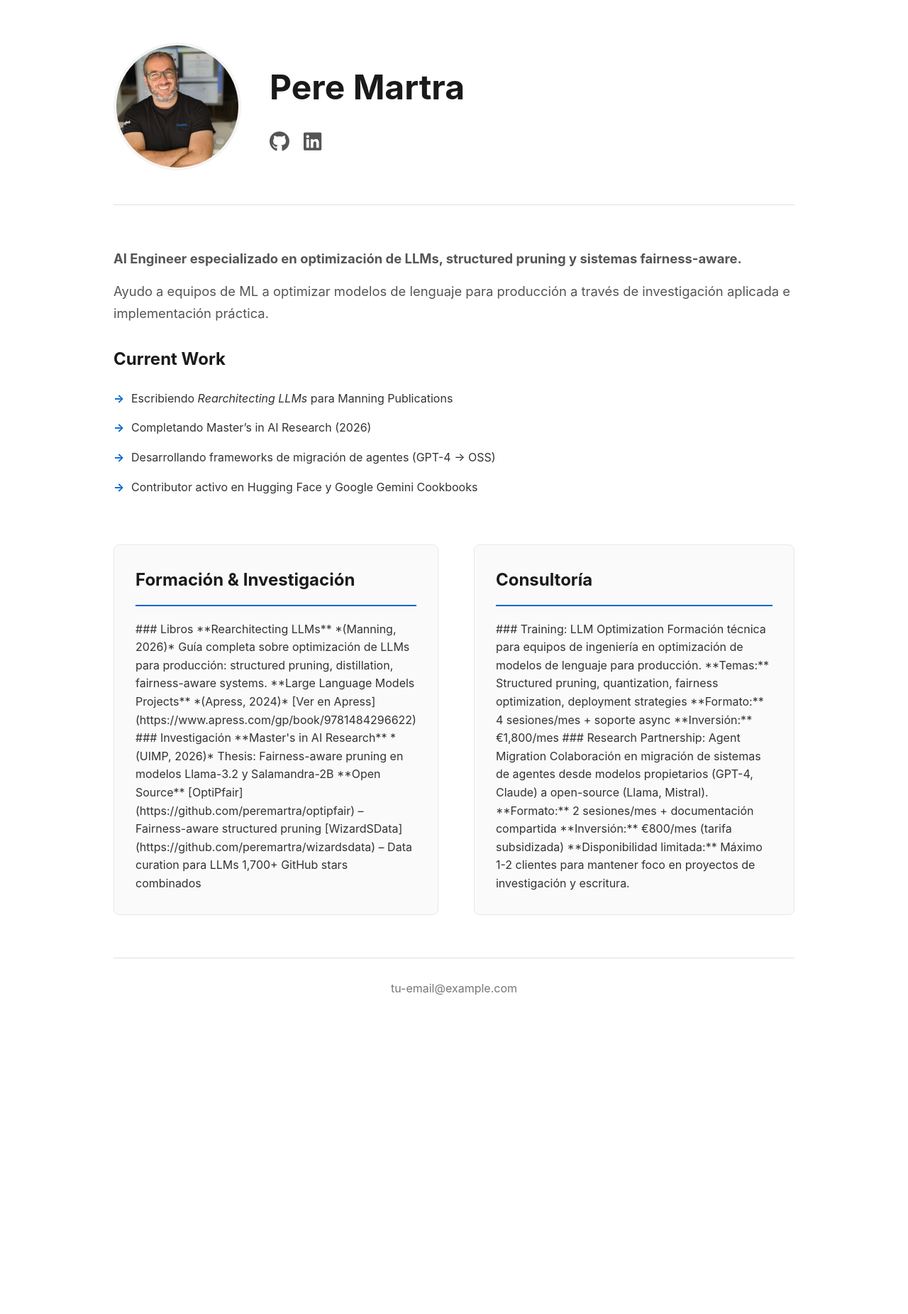
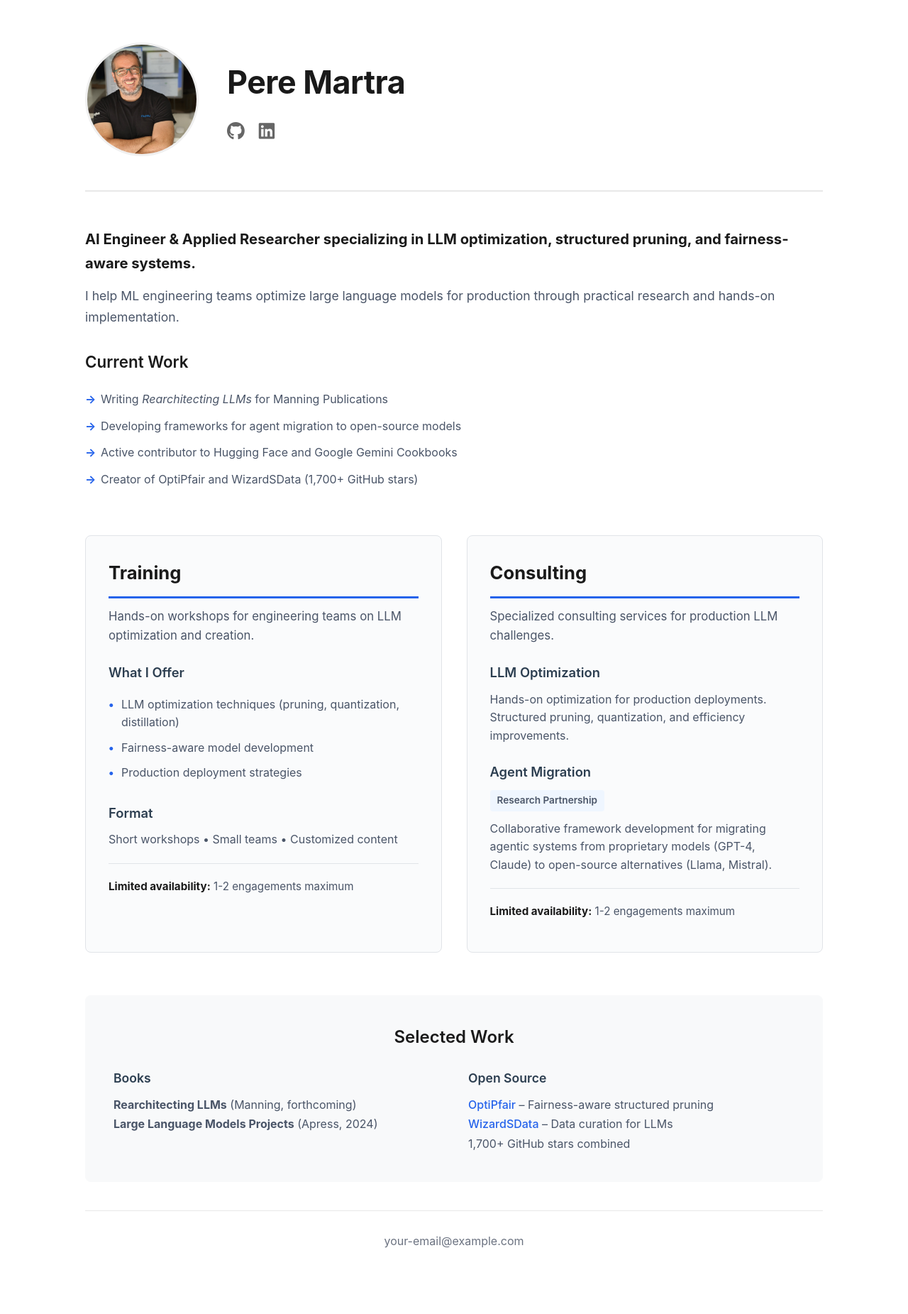
Before and after one commit to peremartra/peremartra.github.io, a Jekyll site: the page built from index.md, in a window 1280 px wide. Shown: the whole page at 71% size. Built offline with Jekyll 4.4.1, drawn with Linux system fonts in a browser that asks for light colours; before the commit the page ends 1495 px from its top, so only the background shows below that.

Commit message:
Add files via upload

```diff
--- a/_config.yml
+++ b/_config.yml
@@ -1,28 +1,27 @@
-# Site settings
+# Site Settings
 title: Pere Martra
 description: >-
-  AI Engineer especializado en optimización de LLMs, structured pruning
-  y sistemas fairness-aware.
+  AI Engineer & Applied Researcher specializing in LLM optimization,
+  structured pruning, and fairness-aware systems.
 
 baseurl: ""
 url: "https://peremartra.github.io"
 
-# Author info
+# Author
 author:
   name: Pere Martra
-  email: tu-email@example.com
+  email: your-email@example.com
 
-# Social usernames (sin @ ni URLs completas)
+# Social Links (username only, no @ or full URLs)
 github_username: peremartra
-linkedin_username: tu-linkedin-username
-twitter_username: tu-twitter-username  # opcional
+linkedin_username: your-linkedin-username
+twitter_username: your-twitter-username  # optional
 
-# Build settings
+# Build Settings
 markdown: kramdown
 
-# Exclude from processing
+# Exclude
 exclude:
   - README.md
   - Gemfile
   - Gemfile.lock
-  - instructions.txt
--- a/_layouts/home.html
+++ b/_layouts/home.html
@@ -1,20 +1,19 @@
 <!DOCTYPE html>
-<html lang="es">
+<html lang="en">
 <head>
     <meta charset="UTF-8">
     <meta name="viewport" content="width=device-width, initial-scale=1.0">
     <title>{{ page.title }} | {{ site.title }}</title>
     <meta name="description" content="{{ site.description }}">
     <link rel="stylesheet" href="{{ '/assets/css/style.css' | relative_url }}">
-    <!-- Font Awesome for social icons -->
     <link rel="stylesheet" href="https://cdnjs.cloudflare.com/ajax/libs/font-awesome/6.4.0/css/all.min.css">
 </head>
 <body>
     <main class="container">
-        <!-- Hero Section with Photo and Name -->
+        <!-- Hero -->
         <section class="hero">
             <div class="hero-photo">
-                <img src="{{ '/assets/images/profile.jpg' | relative_url }}" alt="Pere Martra">
+                <img src="{{ '/assets/images/profile.jpg' | relative_url }}" alt="{{ site.author.name }}">
             </div>
             <div class="hero-content">
                 <h1>{{ site.author.name }}</h1>
@@ -30,7 +29,7 @@
                     </a>
                     {% endif %}
                     {% if site.twitter_username %}
-                    <a href="https://twitter.com/{{ site.twitter_username }}" target="_blank" aria-label="Twitter">
+                    <a href="https://twitter.com/{{ site.twitter_username }}" target="_blank" aria-label="X">
                         <i class="fab fa-x-twitter"></i>
                     </a>
                     {% endif %}
@@ -38,20 +37,62 @@
             </div>
         </section>
 
-        <!-- Description -->
-        <section class="description">
+        <!-- About -->
+        <section class="about">
             {{ content }}
         </section>
 
-        <!-- Two Column Layout: Formation | Consulting -->
-        <section class="two-columns">
-            <div class="column formation">
-                <h2>Formación & Investigación</h2>
-                {{ page.formation }}
+        <!-- Services: Training & Consulting -->
+        <section class="services">
+            <!-- Training -->
+            <div class="service-box">
+                <h2>Training</h2>
+                <p class="service-intro">Hands-on workshops for engineering teams on LLM optimization and creation.</p>
+
+                <h3>What I Offer</h3>
+                <ul>
+                    <li>LLM optimization techniques (pruning, quantization, distillation)</li>
+                    <li>Fairness-aware model development</li>
+                    <li>Production deployment strategies</li>
+                </ul>
+
+                <h3>Format</h3>
+                <p>Short workshops • Small teams • Customized content</p>
+
+                <p class="availability"><strong>Limited availability:</strong> 1-2 engagements maximum</p>
             </div>
-            <div class="column consulting">
-                <h2>Consultoría</h2>
-                {{ page.consulting }}
+
+            <!-- Consulting -->
+            <div class="service-box">
+                <h2>Consulting</h2>
+                <p class="service-intro">Specialized consulting services for production LLM challenges.</p>
+
+                <h3>LLM Optimization</h3>
+                <p>Hands-on optimization for production deployments. Structured pruning, quantization, and efficiency improvements.</p>
+
+                <h3>Agent Migration</h3>
+                <p class="partnership-label">Research Partnership</p>
+                <p>Collaborative framework development for migrating agentic systems from proprietary models (GPT-4, Claude) to open-source alternatives (Llama, Mistral).</p>
+
+                <p class="availability"><strong>Limited availability:</strong> 1-2 engagements maximum</p>
+            </div>
+        </section>
+
+        <!-- Credentials -->
+        <section class="credentials">
+            <h2>Selected Work</h2>
+            <div class="credentials-grid">
+                <div class="credential-item">
+                    <h3>Books</h3>
+                    <p><strong>Rearchitecting LLMs</strong> (Manning, forthcoming)<br>
+                    <strong>Large Language Models Projects</strong> (Apress, 2024)</p>
+                </div>
+                <div class="credential-item">
+                    <h3>Open Source</h3>
+                    <p><a href="https://github.com/peremartra/optipfair" target="_blank">OptiPfair</a> – Fairness-aware structured pruning<br>
+                    <a href="https://github.com/peremartra/wizardsdata" target="_blank">WizardSData</a> – Data curation for LLMs<br>
+                    1,700+ GitHub stars combined</p>
+                </div>
             </div>
         </section>
 
--- a/assets/css/style.css
+++ b/assets/css/style.css
@@ -1,4 +1,4 @@
-/* Reset and Base Styles */
+/* Reset & Base */
 * {
     margin: 0;
     padding: 0;
@@ -6,41 +6,42 @@
 }
 
 body {
-    font-family: -apple-system, BlinkMacSystemFont, 'Segoe UI', Roboto, Oxygen, Ubuntu, Cantarell, sans-serif;
+    font-family: -apple-system, BlinkMacSystemFont, 'Segoe UI', Roboto, 'Helvetica Neue', Arial, sans-serif;
     line-height: 1.6;
-    color: #333;
-    background-color: #fff;
+    color: #2c3e50;
+    background-color: #ffffff;
 }
 
 .container {
-    max-width: 1000px;
+    max-width: 1100px;
     margin: 0 auto;
-    padding: 60px 20px;
+    padding: 60px 30px;
 }
 
-/* Hero Section with Photo and Name */
+/* Hero Section */
 .hero {
     display: flex;
     align-items: center;
     gap: 40px;
-    margin-bottom: 60px;
+    margin-bottom: 50px;
     padding-bottom: 40px;
-    border-bottom: 1px solid #e0e0e0;
+    border-bottom: 2px solid #e8e8e8;
 }
 
 .hero-photo img {
-    width: 180px;
-    height: 180px;
+    width: 160px;
+    height: 160px;
     border-radius: 50%;
     object-fit: cover;
-    border: 4px solid #f5f5f5;
+    border: 3px solid #f0f0f0;
 }
 
 .hero-content h1 {
-    font-size: 3em;
+    font-size: 2.8em;
     font-weight: 700;
     color: #1a1a1a;
-    margin-bottom: 15px;
+    margin-bottom: 12px;
+    letter-spacing: -0.5px;
 }
 
 .social-links {
@@ -49,129 +50,214 @@
 }
 
 .social-links a {
-    color: #555;
-    font-size: 1.8em;
-    transition: color 0.3s ease;
+    color: #666;
+    font-size: 1.6em;
+    transition: color 0.2s ease;
     text-decoration: none;
 }
 
 .social-links a:hover {
-    color: #0066cc;
+    color: #2563eb;
 }
 
-/* Description Section */
-.description {
+/* About Section */
+.about {
     margin-bottom: 60px;
 }
 
-.description p {
-    font-size: 1.15em;
-    color: #555;
-    margin-bottom: 15px;
+.about p {
+    font-size: 1.1em;
+    color: #4a5568;
+    margin-bottom: 14px;
     line-height: 1.7;
 }
 
-.description h2 {
-    font-size: 1.5em;
+.about p:first-child strong {
     color: #1a1a1a;
-    margin: 30px 0 15px 0;
+    font-size: 1.15em;
 }
 
-.description ul {
+.about h2 {
+    font-size: 1.4em;
+    color: #1a1a1a;
+    margin: 30px 0 16px 0;
+    font-weight: 600;
+}
+
+.about ul {
     list-style: none;
     padding-left: 0;
 }
 
-.description ul li {
-    padding: 8px 0;
-    padding-left: 25px;
+.about ul li {
+    padding: 6px 0 6px 22px;
     position: relative;
+    color: #4a5568;
 }
 
-.description ul li:before {
+.about ul li:before {
     content: "→";
     position: absolute;
     left: 0;
-    color: #0066cc;
+    color: #2563eb;
     font-weight: bold;
 }
 
-/* Two Column Grid */
-.two-columns {
+/* Services: Two Columns */
+.services {
     display: grid;
     grid-template-columns: 1fr 1fr;
-    gap: 50px;
+    gap: 35px;
     margin-bottom: 60px;
 }
 
-.column {
-    padding: 30px;
-    background-color: #fafafa;
+.service-box {
+    background: #fafbfc;
+    border: 1px solid #e1e4e8;
     border-radius: 8px;
-    border: 1px solid #e8e8e8;
+    padding: 32px;
 }
 
-.column h2 {
-    font-size: 1.5em;
+.service-box h2 {
+    font-size: 1.6em;
     color: #1a1a1a;
-    margin-bottom: 20px;
-    padding-bottom: 15px;
-    border-bottom: 2px solid #0066cc;
+    margin-bottom: 12px;
+    padding-bottom: 12px;
+    border-bottom: 3px solid #2563eb;
 }
 
-.column h3 {
-    font-size: 1.1em;
-    color: #333;
-    margin-top: 25px;
-    margin-bottom: 10px;
+.service-intro {
+    font-size: 1.05em;
+    color: #4a5568;
+    margin-bottom: 24px;
+    line-height: 1.6;
 }
 
-.column p {
-    color: #666;
+.service-box h3 {
+    font-size: 1.15em;
+    color: #2c3e50;
+    margin-top: 24px;
+    margin-bottom: 10px;
+    font-weight: 600;
+}
+
+.service-box p {
+    color: #4a5568;
     margin-bottom: 12px;
     line-height: 1.6;
 }
 
-.column ul {
+.service-box ul {
     list-style: none;
     padding-left: 0;
-    margin-top: 10px;
+    margin: 12px 0;
 }
 
-.column ul li {
-    padding: 6px 0;
-    color: #555;
+.service-box ul li {
+    padding: 5px 0 5px 18px;
+    position: relative;
+    color: #4a5568;
+}
+
+.service-box ul li:before {
+    content: "•";
+    position: absolute;
+    left: 0;
+    color: #2563eb;
+    font-weight: bold;
+}
+
+.partnership-label {
+    display: inline-block;
+    background: #eff6ff;
+    color: #1e40af;
+    padding: 4px 10px;
+    border-radius: 4px;
+    font-size: 0.85em;
+    font-weight: 600;
+    margin-bottom: 8px;
+}
+
+.availability {
+    margin-top: 20px;
+    padding-top: 20px;
+    border-top: 1px solid #e1e4e8;
     font-size: 0.95em;
 }
 
-.column a {
-    color: #0066cc;
-    text-decoration: none;
+.availability strong {
+    color: #1a1a1a;
 }
 
-.column a:hover {
-    text-decoration: underline;
+/* Credentials Section */
+.credentials {
+    background: #f8f9fa;
+    border-radius: 8px;
+    padding: 40px;
+    margin-bottom: 40px;
 }
 
-/* Highlighted items */
-.column strong {
+.credentials h2 {
+    font-size: 1.5em;
     color: #1a1a1a;
+    margin-bottom: 25px;
+    text-align: center;
     font-weight: 600;
+}
+
+.credentials-grid {
+    display: grid;
+    grid-template-columns: 1fr 1fr;
+    gap: 40px;
+}
+
+.credential-item h3 {
+    font-size: 1.1em;
+    color: #2c3e50;
+    margin-bottom: 10px;
+    font-weight: 600;
+}
+
+.credential-item p {
+    color: #4a5568;
+    line-height: 1.7;
+}
+
+.credential-item a {
+    color: #2563eb;
+    text-decoration: none;
+    font-weight: 500;
+}
+
+.credential-item a:hover {
+    text-decoration: underline;
 }
 
 /* Footer */
 footer {
     text-align: center;
     padding: 30px 0;
-    border-top: 1px solid #e0e0e0;
-    color: #777;
+    border-top: 1px solid #e8e8e8;
+    color: #6b7280;
 }
 
 footer p {
     margin: 0;
 }
 
-/* Responsive Design */
+/* Responsive */
+@media (max-width: 900px) {
+    .services {
+        grid-template-columns: 1fr;
+        gap: 25px;
+    }
+
+    .credentials-grid {
+        grid-template-columns: 1fr;
+        gap: 25px;
+    }
+}
+
 @media (max-width: 768px) {
     .hero {
         flex-direction: column;
@@ -184,34 +270,31 @@
     }
 
     .hero-photo img {
-        width: 150px;
-        height: 150px;
+        width: 140px;
+        height: 140px;
     }
 
-    .two-columns {
-        grid-template-columns: 1fr;
-        gap: 30px;
+    .container {
+        padding: 40px 20px;
     }
 
-    .description {
-        text-align: left;
+    .service-box,
+    .credentials {
+        padding: 24px;
     }
 }
 
 @media (max-width: 480px) {
-    .container {
-        padding: 40px 15px;
-    }
-
     .hero-content h1 {
-        font-size: 1.8em;
+        font-size: 1.9em;
     }
 
     .social-links a {
-        font-size: 1.5em;
+        font-size: 1.4em;
     }
 
-    .column {
-        padding: 20px;
+    .about p,
+    .service-intro {
+        font-size: 1em;
     }
 }
--- a/index.md
+++ b/index.md
@@ -1,52 +1,15 @@
 ---
 layout: home
 title: Home
-formation: |
-  ### Libros
-
-  **Rearchitecting LLMs** *(Manning, 2026)*
-  Guía completa sobre optimización de LLMs para producción: structured pruning, distillation, fairness-aware systems.
-
-  **Large Language Models Projects** *(Apress, 2024)*
-  [Ver en Apress](https://www.apress.com/gp/book/9781484296622)
-
-  ### Investigación
-
-  **Master's in AI Research** *(UIMP, 2026)*
-  Thesis: Fairness-aware pruning en modelos Llama-3.2 y Salamandra-2B
-
-  **Open Source**
-  [OptiPfair](https://github.com/peremartra/optipfair) – Fairness-aware structured pruning
-  [WizardSData](https://github.com/peremartra/wizardsdata) – Data curation para LLMs
-  1,700+ GitHub stars combinados
-
-consulting: |
-  ### Training: LLM Optimization
-
-  Formación técnica para equipos de ingeniería en optimización de modelos de lenguaje para producción.
-
-  **Temas:** Structured pruning, quantization, fairness optimization, deployment strategies
-
-  **Formato:** 4 sesiones/mes + soporte async
-  **Inversión:** €1,800/mes
-
-  ### Research Partnership: Agent Migration
-
-  Colaboración en migración de sistemas de agentes desde modelos propietarios (GPT-4, Claude) a open-source (Llama, Mistral).
-
-  **Formato:** 2 sesiones/mes + documentación compartida
-  **Inversión:** €800/mes (tarifa subsidizada)
-
-  **Disponibilidad limitada:** Máximo 1-2 clientes para mantener foco en proyectos de investigación y escritura.
 ---
 
-**AI Engineer especializado en optimización de LLMs, structured pruning y sistemas fairness-aware.**
+**AI Engineer & Applied Researcher specializing in LLM optimization, structured pruning, and fairness-aware systems.**
 
-Ayudo a equipos de ML a optimizar modelos de lenguaje para producción a través de investigación aplicada e implementación práctica.
+I help ML engineering teams optimize large language models for production through practical research and hands-on implementation.
 
 ## Current Work
 
-- Escribiendo *Rearchitecting LLMs* para Manning Publications
-- Completando Master's in AI Research (2026)
-- Desarrollando frameworks de migración de agentes (GPT-4 → OSS)
-- Contributor activo en Hugging Face y Google Gemini Cookbooks
+- Writing *Rearchitecting LLMs* for Manning Publications
+- Developing frameworks for agent migration to open-source models
+- Active contributor to Hugging Face and Google Gemini Cookbooks
+- Creator of OptiPfair and WizardSData (1,700+ GitHub stars)
```
Also changed, not shown: QUICK_START.txt (added, +113 -0 lines), assets/images/ADD_PHOTO_HERE.txt (added, +21 -0 lines), README.md.
